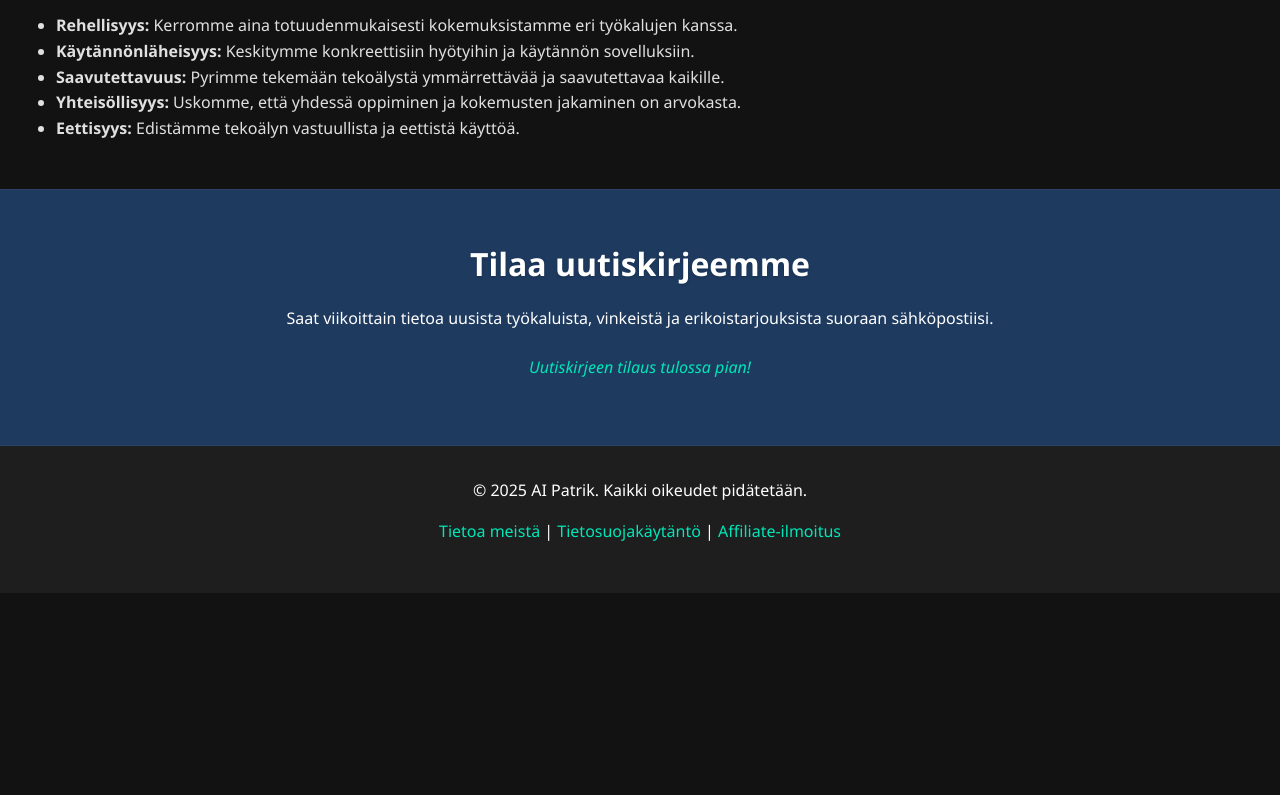
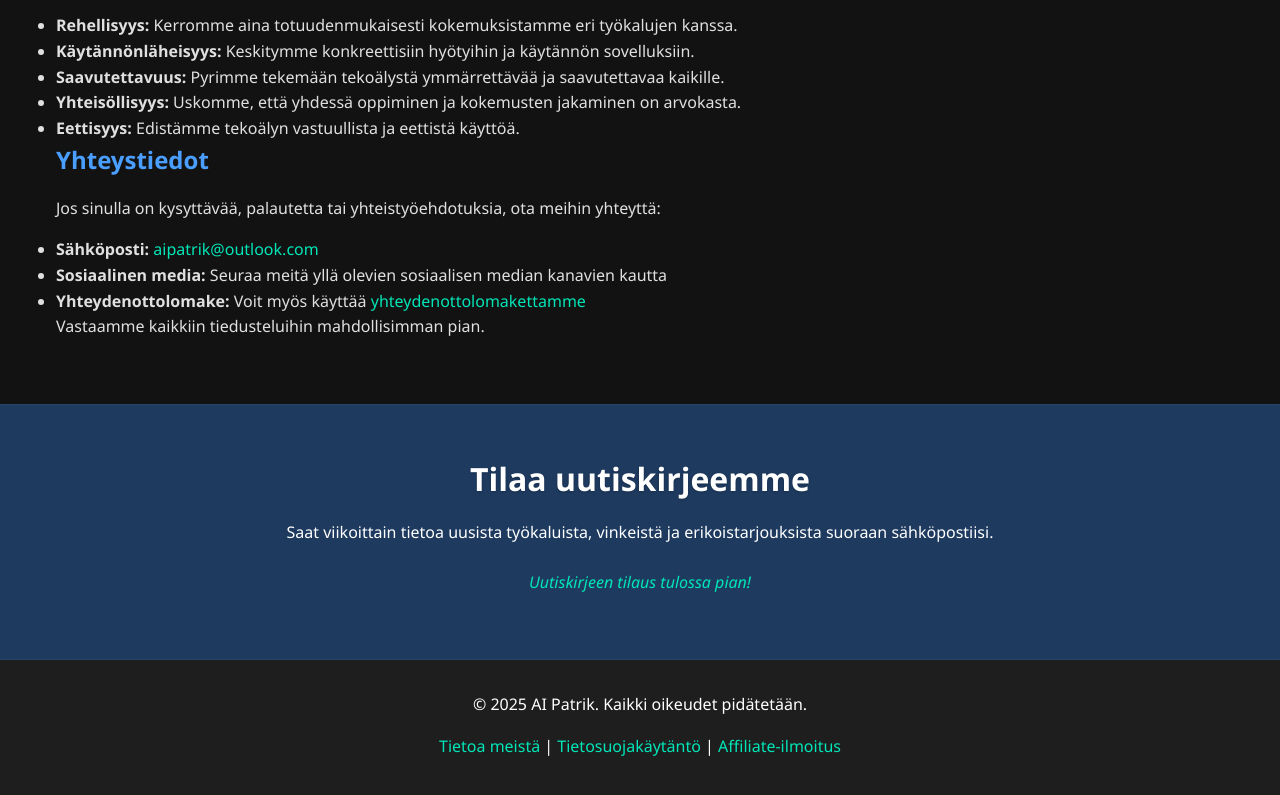
Before and after one commit to PateBest/aipatrik, a plain HTML site: page pages/tietoa-meista.html in a window 1280 px wide. Shown: the part 1258-2053 px from the top of the page. Before the commit the page ends 1851 px from the top, so only its background shows below. Drawn offline with Linux system fonts and the light colour scheme.

Commit message:
Päivitetty sähköpostiosoite aipatrik@outlook.com

```diff
--- a/pages/tietoa-meista.html
+++ b/pages/tietoa-meista.html
@@ -271,6 +271,21 @@
                     <li><strong>Eettisyys:</strong> Edistämme tekoälyn vastuullista ja eettistä käyttöä.</li>
                 </ul>
             </div>
+
+            <div class="about-section">
+                <h3>Yhteystiedot</h3>
+                <p>
+                    Jos sinulla on kysyttävää, palautetta tai yhteistyöehdotuksia, ota meihin yhteyttä:
+                </p>
+                <ul>
+                    <li><strong>Sähköposti:</strong> <a href="mailto:aipatrik@outlook.com" style="color: var(--accent-color); text-decoration: none;">aipatrik@outlook.com</a></li>
+                    <li><strong>Sosiaalinen media:</strong> Seuraa meitä yllä olevien sosiaalisen median kanavien kautta</li>
+                    <li><strong>Yhteydenottolomake:</strong> Voit myös käyttää <a href="yhteystiedot.html" style="color: var(--accent-color); text-decoration: none;">yhteydenottolomakettamme</a></li>
+                </ul>
+                <p>
+                    Vastaamme kaikkiin tiedusteluihin mahdollisimman pian.
+                </p>
+            </div>
         </div>
     </section>
 
```
Also changed, not shown: README.md.
